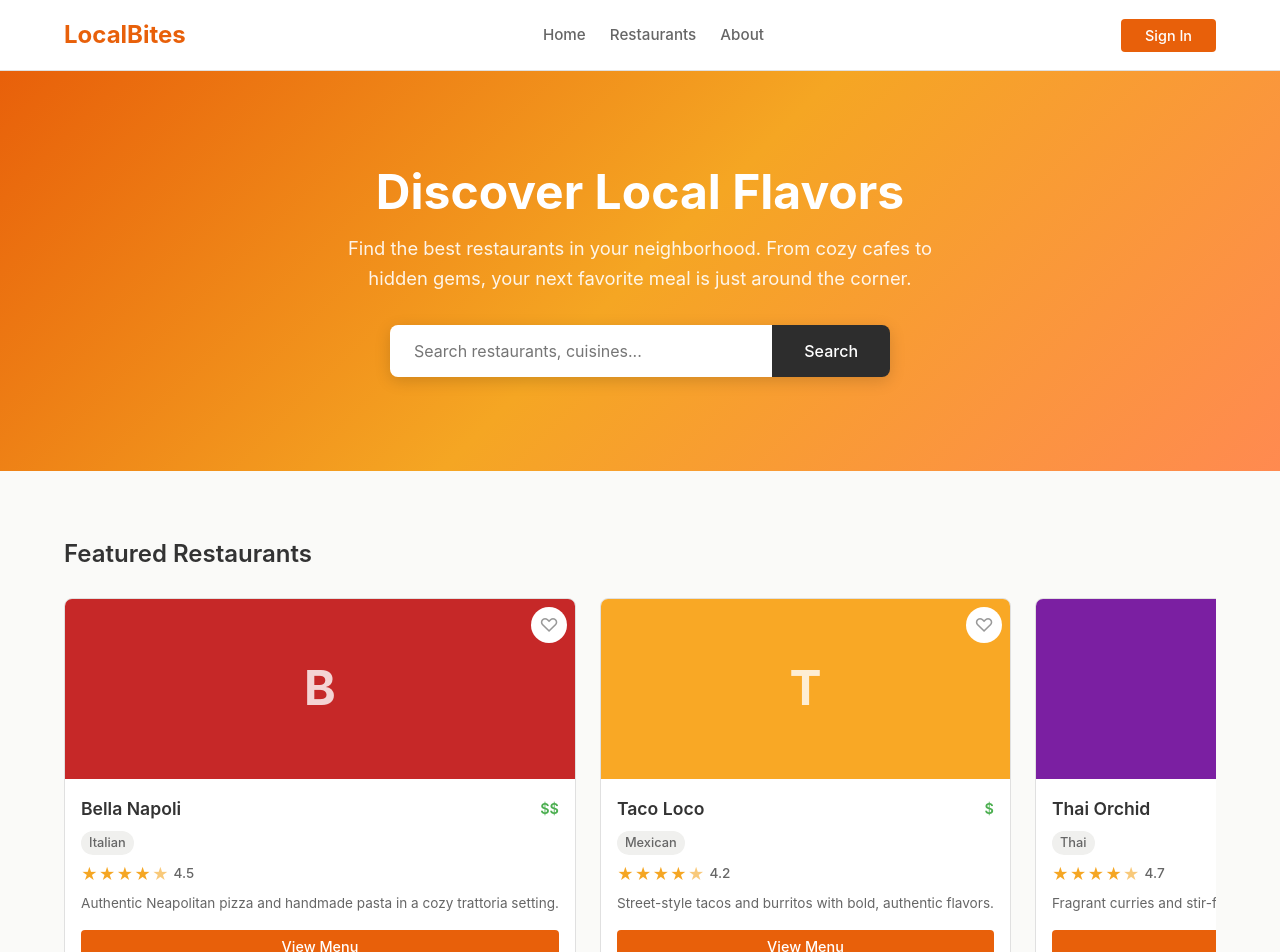
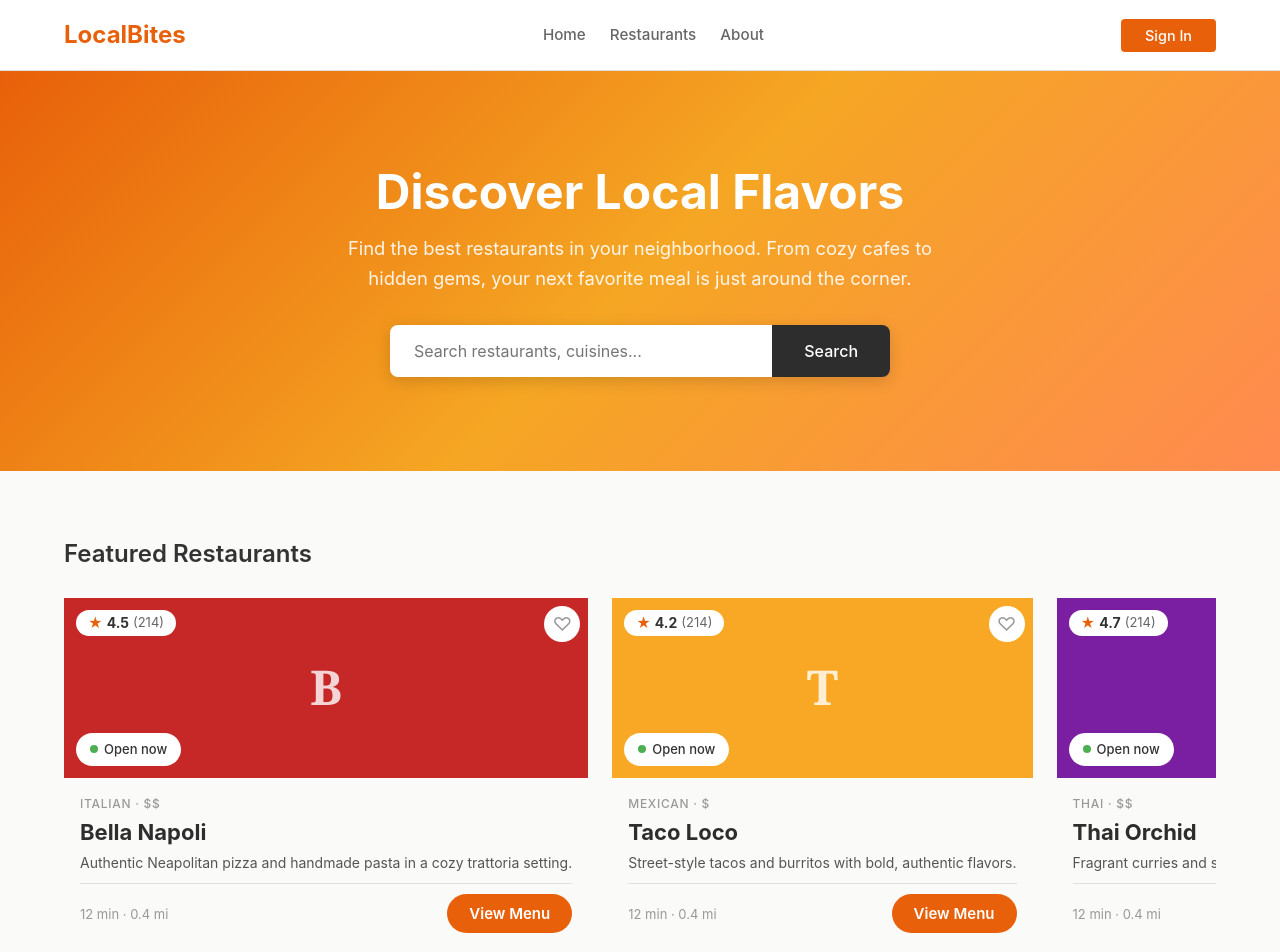
Before and after one commit to foux-test-org/localbites, a React (Vite) app: page / in a window 1280 px wide. Shown: the top 952 px of the page. Built offline with nearby package versions, Linux system fonts and the light colour scheme.

Commit message:
Replaces `RestaurantCard` with the new component design `FouxDemoTest1` in `Home.tsx`.

```diff
--- /dev/null
+++ b/src/components/FouxDemoTest1/FouxDemoTest1.module.css
@@ -0,0 +1,157 @@
+.container {
+  flex-grow: 0;
+  flex-shrink: 1;
+  margin: 0px;
+  min-height: 0px;
+  min-width: 0px;
+  order: 0;
+}
+
+.image {
+  display: flex;
+  height: 180px;
+  align-items: center;
+  justify-content: center;
+  position: relative;
+}
+
+.ratingBadge {
+  position: absolute;
+  top: 12px;
+  left: 12px;
+  background: #ffffff;
+  border-radius: 20px;
+  display: inline-flex;
+  align-items: center;
+  gap: 4px;
+  padding: 6px 12px;
+  font-size: 14px;
+  font-weight: 600;
+  color: #333;
+  line-height: 1;
+}
+
+.ratingStar, .heart.isSelected {
+  color: #E8600A;
+}
+
+.ratingValue {
+  font-weight: 700;
+}
+
+.ratingCount {
+  font-weight: 400;
+  color: #666;
+  font-size: 13px;
+}
+
+.initial {
+  font-size: 3rem;
+  font-weight: 700;
+  color: rgba(255, 255, 255, 0.8);
+  font-family: Georgia, 'Times New Roman', serif;
+}
+
+.heart {
+  position: absolute;
+  top: 8px;
+  right: 8px;
+  background: #ffffff;
+  border: none;
+  width: 36px;
+  height: 36px;
+  border-radius: 50%;
+  font-size: 1.2rem;
+  display: flex;
+  align-items: center;
+  justify-content: center;
+  color: #999;
+}
+
+.openBadge {
+  position: absolute;
+  bottom: 12px;
+  left: 12px;
+  background: #ffffff;
+  border-radius: 20px;
+  display: inline-flex;
+  align-items: center;
+  gap: 6px;
+  padding: 6px 14px;
+  font-size: 13px;
+  font-weight: 500;
+  color: #333;
+}
+
+.openDot {
+  width: 8px;
+  height: 8px;
+  border-radius: 50%;
+  background: #4CAF50;
+  flex-shrink: 0;
+}
+
+.body {
+  padding: 16px;
+  display: flex;
+  flex-direction: column;
+  gap: 6px;
+}
+
+.meta {
+  display: flex;
+  align-items: center;
+}
+
+.cuisinePrice {
+  font-size: 12px;
+  font-weight: 500;
+  color: #999;
+  letter-spacing: 0.06em;
+  text-transform: uppercase;
+}
+
+.name {
+  font-size: 22px;
+  font-weight: 700;
+  color: #2D2D2D;
+  line-height: 1.25;
+}
+
+.description {
+  font-size: 14px;
+  color: #555;
+  line-height: 1.5;
+  -webkit-line-clamp: 3;
+}
+
+.divider {
+  height: 1px;
+  background: #e0e0e0;
+  margin-top: 4px;
+  margin-bottom: 2px;
+}
+
+.footer {
+  display: flex;
+  align-items: center;
+  justify-content: space-between;
+  margin-top: 2px;
+}
+
+.distance {
+  font-size: 13px;
+  color: #999;
+  font-weight: 400;
+}
+
+.menuBtn {
+  background-color: var(--color-primary);
+  color: #ffffff;
+  border: none;
+  padding: 10px 22px;
+  border-radius: 24px;
+  font-size: 15px;
+  font-weight: 600;
+  transition: background-color var(--transition);
+}
--- /dev/null
+++ b/src/components/FouxDemoTest1/FouxDemoTest1.tsx
@@ -0,0 +1,151 @@
+import React from 'react';
+import { Restaurant } from '../../data/restaurants';
+import styles from './FouxDemoTest1.module.css';
+
+// ---------------------------------------------------------------------------
+// FouxDemoTest1ImageHeader — image area with rating badge, initial, heart, and open badge
+// ---------------------------------------------------------------------------
+
+interface FouxDemoTest1ImageHeaderProps {
+  restaurant: Restaurant;
+  isFavorite: boolean;
+  onFavorite: (id: string) => void;
+  ratingCount: number;
+}
+
+function FouxDemoTest1ImageHeader({
+  restaurant,
+  isFavorite,
+  onFavorite,
+  ratingCount,
+}: FouxDemoTest1ImageHeaderProps): React.ReactNode {
+  function handleFavoriteClick(): void {
+    onFavorite(restaurant.id);
+  }
+
+  return (
+    <div
+      className={styles.image}
+      style={{ background: restaurant.image }}
+    >
+      <div
+        className={styles.ratingBadge}
+        aria-label={`Rating: ${restaurant.rating} out of 5, ${ratingCount} reviews`}
+      >
+        <span className={styles.ratingStar} aria-hidden="true">★</span>
+        <span className={styles.ratingValue}>{restaurant.rating}</span>
+        <span className={styles.ratingCount}>({ratingCount})</span>
+      </div>
+
+      <span className={styles.initial} aria-hidden="true">
+        {restaurant.name[0]}
+      </span>
+
+      <button
+        type="button"
+        aria-label="Add to favourites"
+        className={`${styles.heart} ${isFavorite ? styles.isSelected : ''}`}
+        onClick={handleFavoriteClick}
+      >
+        {isFavorite ? '♥' : '♡'}
+      </button>
+
+      {/* FOUX_TODO: replace with live open/closed status indicator (data-bound) */}
+      <div className={styles.openBadge} aria-label="Currently open">
+        <span className={styles.openDot} aria-hidden="true" />
+        <span>Open now</span>
+      </div>
+    </div>
+  );
+}
+
+// ---------------------------------------------------------------------------
+// FouxDemoTest1Body — card body with meta, name, description, divider, footer
+// ---------------------------------------------------------------------------
+
+interface FouxDemoTest1BodyProps {
+  restaurant: Restaurant;
+  onViewMenu: (restaurant: Restaurant) => void;
+  distanceLabel: string;
+}
+
+function FouxDemoTest1Body({
+  restaurant,
+  onViewMenu,
+  distanceLabel,
+}: FouxDemoTest1BodyProps): React.ReactNode {
+  function handleViewMenuClick(): void {
+    onViewMenu(restaurant);
+  }
+
+  return (
+    <div className={styles.body}>
+      <div className={styles.meta}>
+        <span className={styles.cuisinePrice}>
+          {restaurant.cuisine} · {restaurant.priceRange}
+        </span>
+      </div>
+
+      <h3 className={styles.name}>{restaurant.name}</h3>
+
+      <p className={styles.description}>{restaurant.description}</p>
+
+      <div className={styles.divider} aria-hidden="true" />
+
+      <div className={styles.footer}>
+        {/* FOUX_TODO: replace with real-time distance and travel time display (data-bound) */}
+        <span className={styles.distance}>{distanceLabel}</span>
+        <button
+          type="button"
+          aria-label={`View menu for ${restaurant.name}`}
+          className={styles.menuBtn}
+          onClick={handleViewMenuClick}
+        >
+          View Menu
+        </button>
+      </div>
+    </div>
+  );
+}
+
+// ---------------------------------------------------------------------------
+// FouxDemoTest1 — redesigned restaurant info card (main export)
+// ---------------------------------------------------------------------------
+
+export interface FouxDemoTest1Props {
+  restaurant: Restaurant;
+  isFavorite: boolean;
+  onFavorite: (id: string) => void;
+  onViewMenu: (restaurant: Restaurant) => void;
+
+  // FOUX_TODO: replace with the real review count source — number of user reviews for this restaurant
+  ratingCount: number;
+
+  // FOUX_TODO: replace with real-time distance and travel time display — e.g. '12 min · 0.4 mi'
+  distanceLabel: string;
+}
+
+export function FouxDemoTest1({
+  restaurant,
+  isFavorite,
+  onFavorite,
+  onViewMenu,
+  ratingCount,
+  distanceLabel,
+}: FouxDemoTest1Props): React.ReactNode {
+  return (
+    <div className={styles.container}>
+      <FouxDemoTest1ImageHeader
+        restaurant={restaurant}
+        isFavorite={isFavorite}
+        onFavorite={onFavorite}
+        ratingCount={ratingCount}
+      />
+      <FouxDemoTest1Body
+        restaurant={restaurant}
+        onViewMenu={onViewMenu}
+        distanceLabel={distanceLabel}
+      />
+    </div>
+  );
+}
--- a/src/pages/Home.tsx
+++ b/src/pages/Home.tsx
@@ -6,6 +6,7 @@ import { RestaurantCard } from '../components/RestaurantCard/RestaurantCard';
 import { CategoryTile } from '../components/CategoryTile/CategoryTile';
 import { Newsletter } from '../components/Newsletter/Newsletter';
 import styles from './Home.module.css';
+import { FouxDemoTest1 } from "../components/FouxDemoTest1/FouxDemoTest1";
 
 interface HomeProps {
   isFavorite: (id: string) => boolean;
@@ -24,6 +25,11 @@ const categories = [
 ];
 
 export function Home({ isFavorite, onFavorite, onViewMenu, onToast }: HomeProps): React.ReactNode {
+    // FOUX_TODO: replace with the real review count for each restaurant — number of user reviews
+    const fouxDemoTest1RatingCount = 214;
+
+    // FOUX_TODO: replace with real-time distance and travel time display — e.g. '12 min · 0.4 mi'
+    const fouxDemoTest1DistanceLabel = '12 min · 0.4 mi';
   const navigate = useNavigate();
   const featured = restaurants.slice(0, 5);
 
@@ -45,12 +51,14 @@ export function Home({ isFavorite, onFavorite, onViewMenu, onToast }: HomeProps)
           <div className={styles.featuredRow}>
             {featured.map((restaurant) => (
               <div key={restaurant.id} className={styles.featuredCard}>
-                <RestaurantCard
-                  restaurant={restaurant}
-                  isFavorite={isFavorite(restaurant.id)}
-                  onFavorite={onFavorite}
-                  onViewMenu={onViewMenu}
-                />
+                <FouxDemoTest1
+                                      restaurant={restaurant}
+                                      isFavorite={isFavorite(restaurant.id)}
+                                      onFavorite={onFavorite}
+                                      onViewMenu={onViewMenu}
+                                      ratingCount={fouxDemoTest1RatingCount}
+                                      distanceLabel={fouxDemoTest1DistanceLabel}
+                                    />
               </div>
             ))}
           </div>
```
